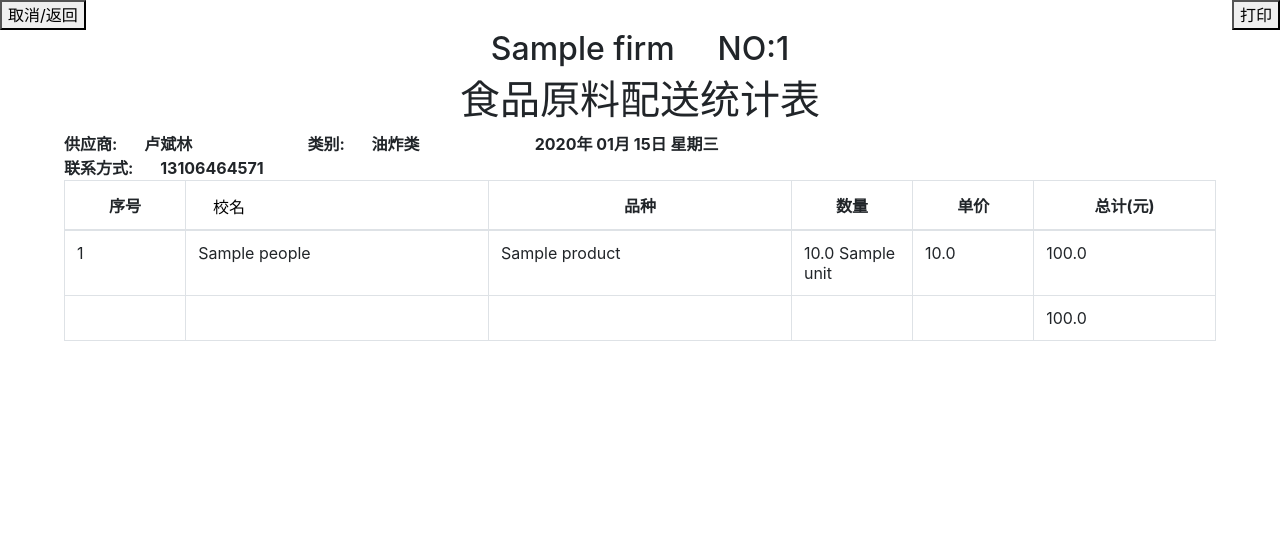
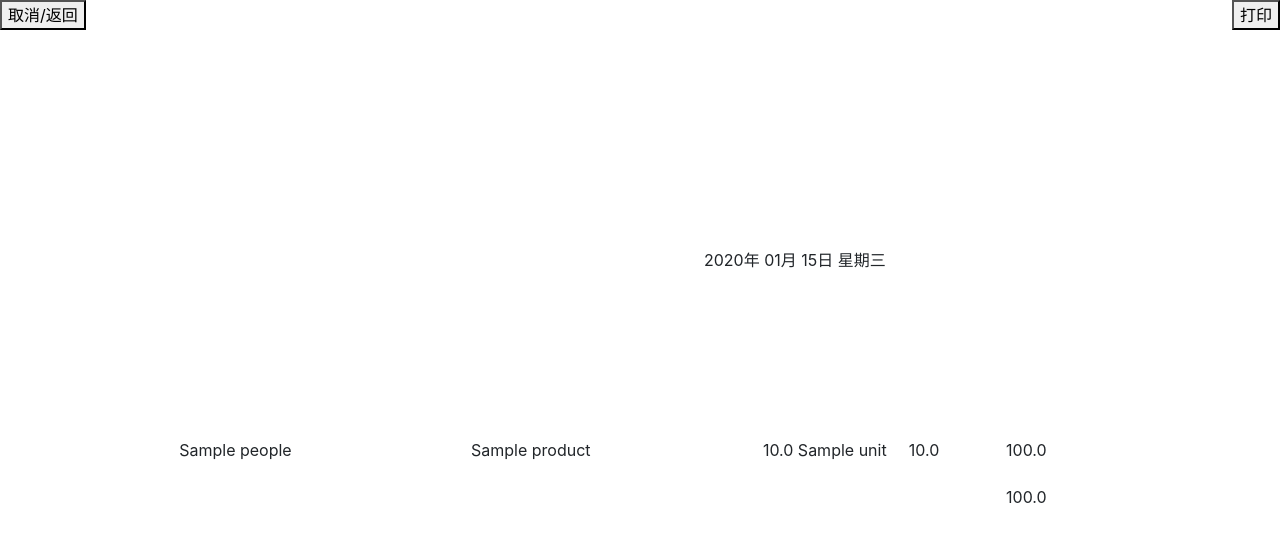
Before and after one commit to Neo-python/lvjia, a Flask app: page /billing/invoice/print/1 in a window 1280 px wide. Shown: the top 542 px of the page. Run offline with Flask 2, Linux system fonts and the light colour scheme; tables that the repository leaves empty hold one stand-in row (values such as "Sample post"); some libraries are stand-ins or nearby versions.

Commit message:
打印调试

```diff
--- a/static/css/invoice_common.css
+++ b/static/css/invoice_common.css
@@ -13,11 +13,18 @@
 }
 
 .table-div {
-    padding: 0 5% 0 5%;
+    padding-top: 10%;
+    padding-left: 10%;
+    padding-right: 13%;
+}
+
+.table-div div {
+    display: flex !important;
 }
 
 .selfInfo-div {
-    padding: 0 5% 0 5%;
+    padding: 17% 0 0 55%;
+    margin: 0;
 }
 
 .selfInfo-div span {
@@ -33,32 +40,27 @@ span {
     font-weight: bold;
 }
 
-table thead tr th {
-    text-align: center;
-    vertical-align: middle;
+.billing-row div {
+    margin-bottom: 2.4%;
 }
 
-table thead tr th:first-child {
+.billing-row div:first-child {
+    width: 30%;
+}
+
+.billing-row div:nth-child(2) {
+    width: 30%;
+}
+
+.billing-row div:nth-child(3) {
+    width: 15%;
+}
+
+.billing-row div:nth-child(4) {
     width: 10%;
 }
 
-table thead tr th:nth-child(2) {
-    width: 25%;
-}
-
-table thead tr th:nth-child(3) {
-    width: 25%;
-}
-
-table thead tr th:nth-child(4) {
-    width: 10%;
-}
-
-table thead tr th:nth-child(5) {
-    width: 10%;
-}
-
-table thead tr th:nth-child(6) {
+.billing-row div:nth-child(5) {
     width: 15%;
 }
 
--- a/templates/billing/invoice_common.html
+++ b/templates/billing/invoice_common.html
@@ -1,46 +1,77 @@
 <link rel="stylesheet" href="/static/css/bootstrap.min.css">
 <link rel="stylesheet" href="/static/css/invoice_common.css">
+<style>
+    table {
+        border: none !important;
+        border-collapse: separate;
+        border-spacing: 10px;
+    }
+
+    table tbody {
+        border: none !important;
+    }
+
+    table tbody tr {
+        border: none !important;
+
+    }
+
+    table tbody tr td {
+        border: none !important;
+        padding: 0 !important;
+        margin: 0 !important;
+    }
+
+    .table-div {
+        padding-top: 13%;
+        padding-left: 14%;
+        padding-right: 10%;
+    }
+</style>
 <button onclick="history.back(-1)" class="cancel-btn">取消/返回</button>
 <button onclick="window.print()" class="print-btn">打印</button>
-<h2 align="center">{{ order.firm.name }} &nbsp;&nbsp;&nbsp;&nbsp;NO:{{ order.id }}</h2>
 <div>
-    <h1 align="center">食品原料配送统计表</h1>
     <div class="selfInfo-div">
-        <span>供应商: <span>卢斌林</span></span><span>类别: <span>油炸类</span></span><span>{{ order.deadline_format('%Y年 %m月 %d日',True) }}</span><br>
-        <span>联系方式: <span>13106464571</span></span>
+        {{ order.deadline_format('%Y年 %m月 %d日',True) }}
     </div>
     <div class="table-div">
-        <table class="table table-bordered">
-            <thead>
-            <tr>
-                <th>序号</th>
-                <th><input type="text" value="校名"></th>
-                <th>品种</th>
-                <th>数量</th>
-                <th>单价</th>
-                <th>总计(元)</th>
-            </tr>
-            </thead>
-            <tbody>
-            {% for form in order.forms %}
-                <tr>
-                    <td>{{ loop.index }}</td>
-                    <td>{{ form.person.name }}</td>
-                    <td>{{ form.product.name }}</td>
-                    <td>{{ form.quantity }} {{ form.unit.name }}</td>
-                    <td>{{ form.price }}</td>
-                    <td>{{ (form.price* form.quantity)|round(2) }}</td>
-                </tr>
-            {% endfor %}
-            <tr>
-                <td></td>
-                <td></td>
-                <td></td>
-                <td></td>
-                <td></td>
-                <td>{{ price_sum }}</td>
-            </tr>
-            </tbody>
-        </table>
+        {#        <table class="table" style="border-collapse:separate; border-spacing:0px 10px;">#}
+        {#            <tbody>#}
+        {#            {% for form in order.forms %}#}
+        {#                <tr>#}
+        {#                    <td>{{ form.person.name }}</td>#}
+        {#                    <td>{{ form.product.name }}</td>#}
+        {#                    <td>{{ form.quantity }} {{ form.unit.name }}</td>#}
+        {#                    <td>{{ form.price }}</td>#}
+        {#                    <td>{{ (form.price* form.quantity)|round(2) }}</td>#}
+        {#                </tr>#}
+        {#            {% endfor %}#}
+        {#            <tr>#}
+        {#                <td></td>#}
+        {#                <td></td>#}
+        {#                <td></td>#}
+        {#                <td></td>#}
+        {#                <td>{{ price_sum }}</td>#}
+        {#            </tr>#}
+        {#            </tbody>#}
+        {#        </table>#}
+        {% for form in order.forms %}
+            <div class="billing-row">
+                <div>{{ form.person.name }}</div>
+                <div>{{ form.product.name }}</div>
+                <div>{{ form.quantity }} {{ form.unit.name }}</div>
+                <div>{{ form.price }}</div>
+                <div>{{ (form.price* form.quantity)|round(2) }}</div>
+            </div>
+        {% endfor %}
+        <div class="billing-row">
+            <div></div>
+            <div></div>
+            <div></div>
+            <div></div>
+            <div>{{ price_sum }}</div>
+        </div>
+
+
     </div>
 </div>
```
Also changed, not shown: README.md.
